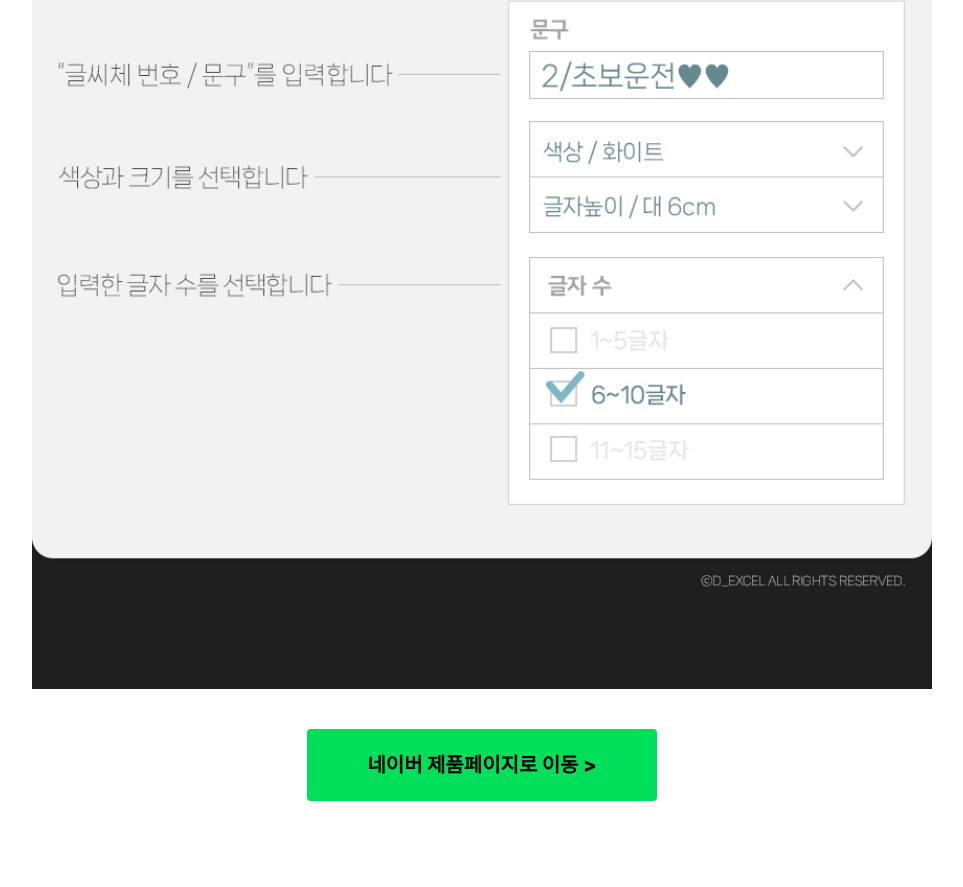
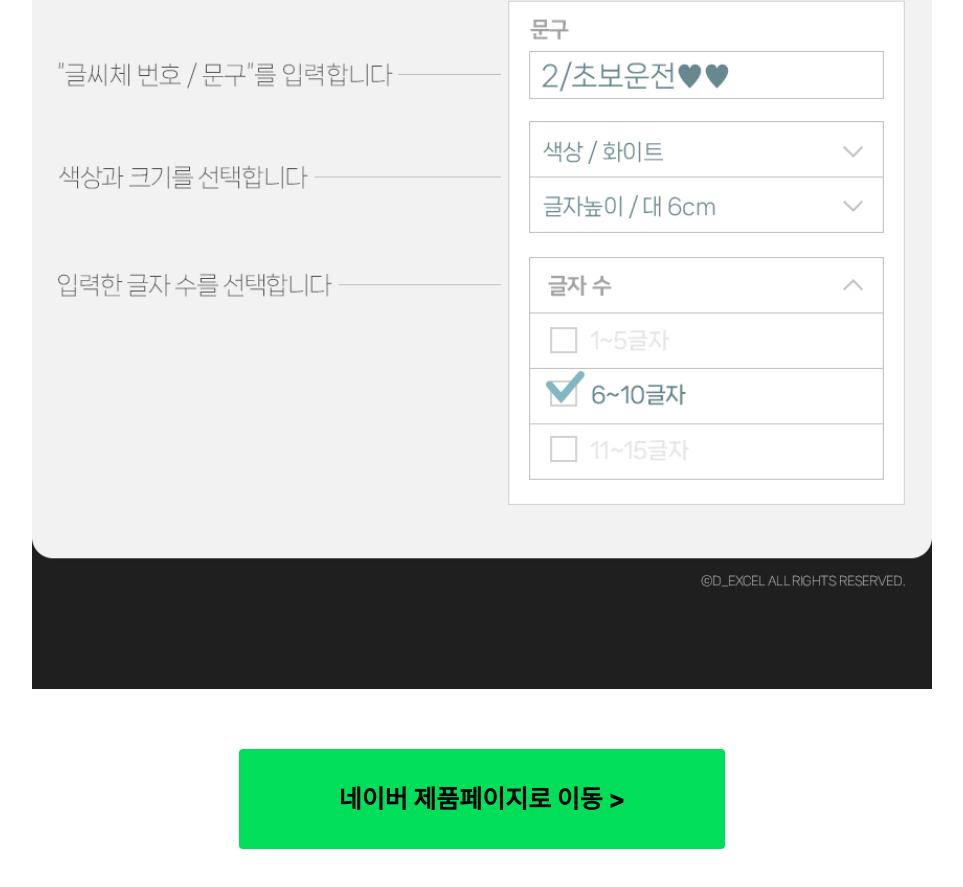
Before and after one commit to dexceldesign/customone, a plain HTML site: page index.html in a window 1280 px wide. Shown: the part 1550-2437 px from the top of the page, without its empty margins (158-1121 px from the left). Drawn offline with Linux system fonts and the light colour scheme; a web font is replaced by a local one.

Commit message:
Update index.html

```diff
--- a/index.html
+++ b/index.html
@@ -11,18 +11,18 @@
        네이버 페이지로 가기
        ========================================= */
 .back-link-wrap {
-  margin-top: 40px;
+  margin-top: 60px;
  margin-bottom: 80px;  /* ⬅ 하단 여백 추가 */
   text-align: center;
 }
 
 .back-link-btn {
   display: inline-block;
-  padding: 20px 60px;
+  padding: 30px 100px;
   border-radius: 4px;
   border: 0px solid #ddd;
   background: #00de5a;
-  font-size: 20px;
+  font-size: 25px;
   color: #000000;
   text-decoration: none;
 font-weight: 800;
```
